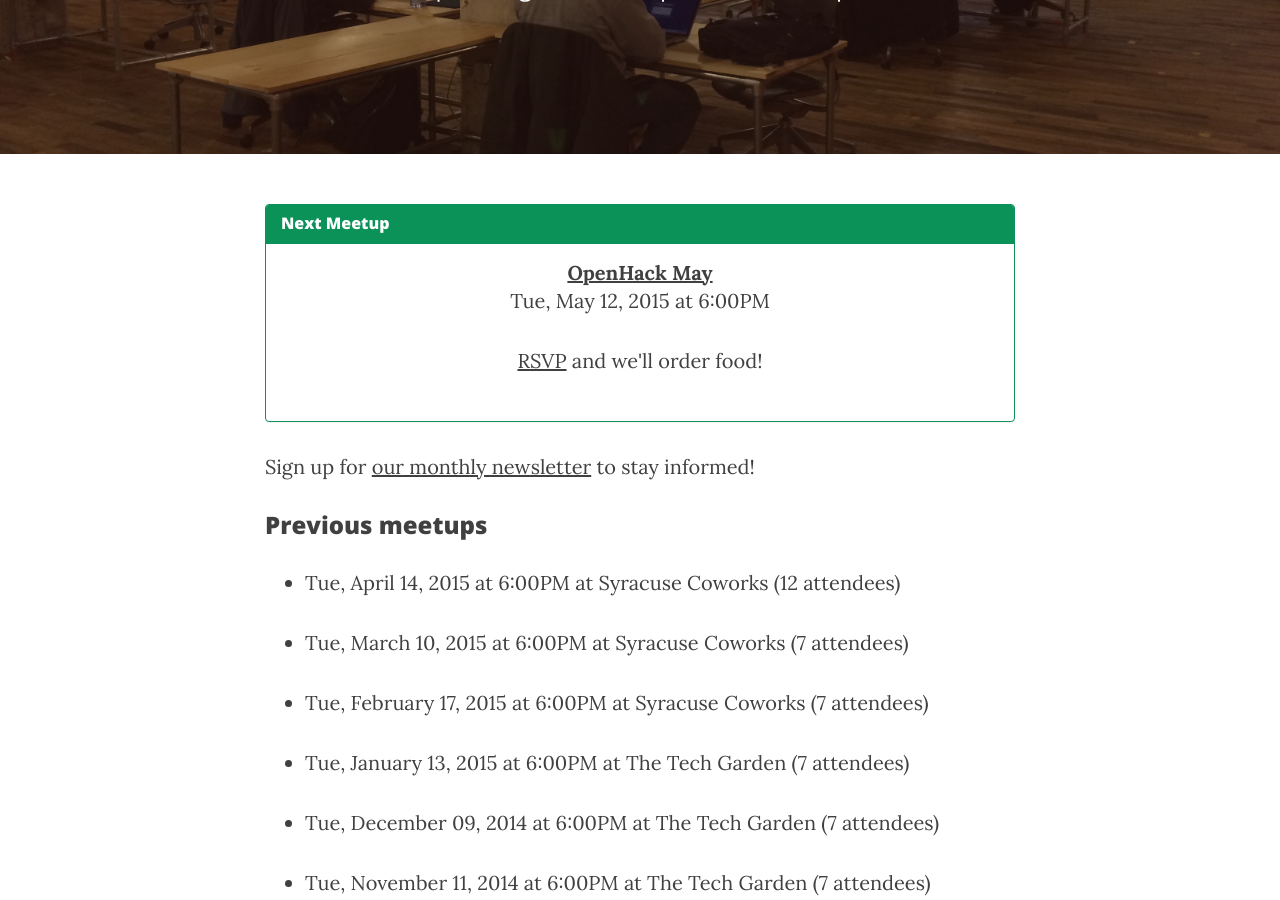
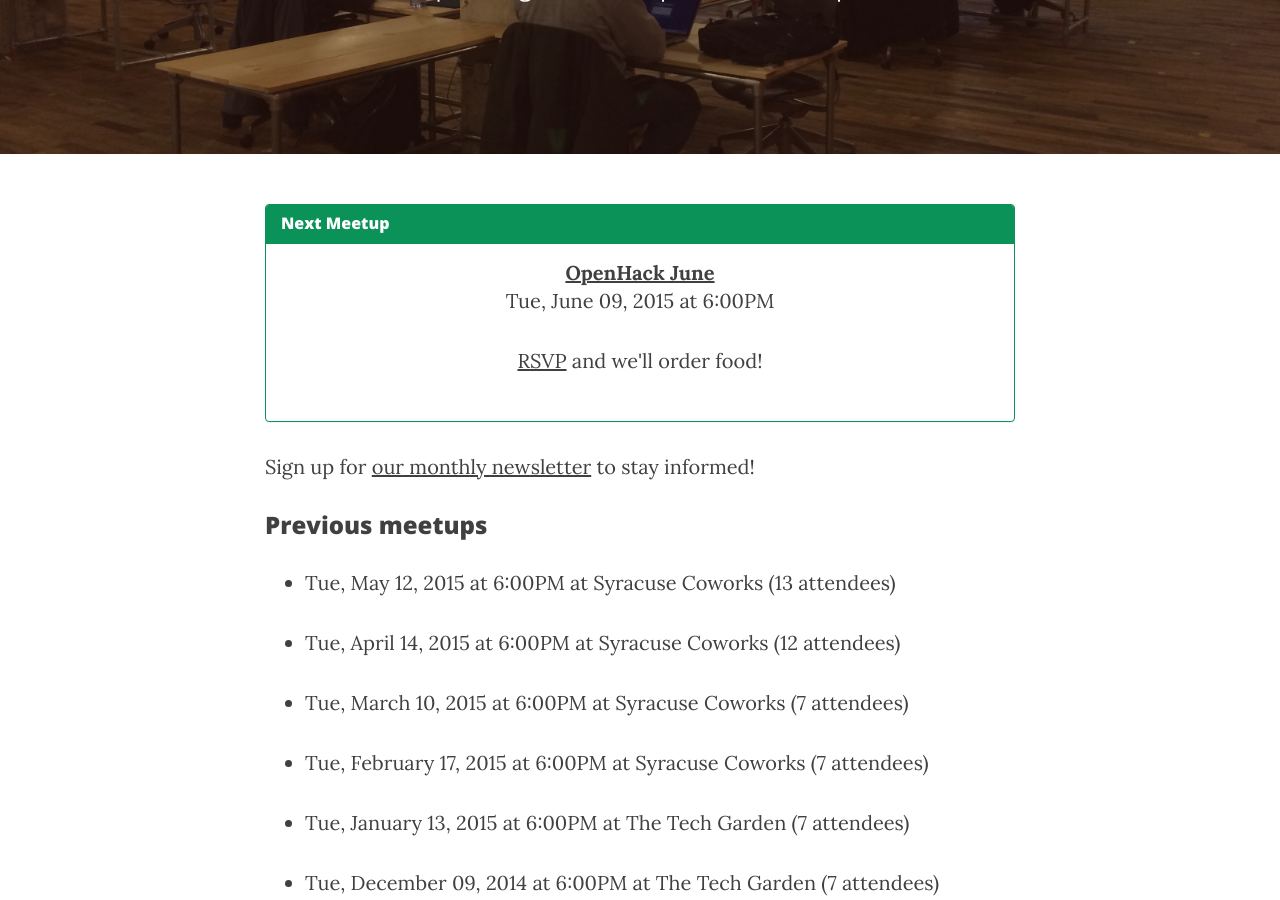
Before and after one commit to syracuseio/openhacksyr.github.io, a Jekyll site: the page built from events.md, in a window 1280 px wide and 900 px high, scrolled down 302 px. Built offline with Jekyll 4.4.1, drawn with Linux system fonts in a browser that asks for light colours; nearby versions of some CDN libraries.

Commit message:
Add June 2015

```diff
--- a/_data/events.yaml
+++ b/_data/events.yaml
@@ -1,8 +1,13 @@
 ---
+- name: OpenHack June
+  date: 09-06-2015 at 6pm
+  location: coworks
+  rsvp_link: http://nextplex.com/syracuse-ny/calendar/events/28187-openhack-june
 - name: OpenHack May
   date: 12-05-2015 at 6pm
   location: coworks
   rsvp_link: http://nextplex.com/syracuse-ny/calendar/events/27822-openhack-may
+  attendees: 13
 - name: OpenHack April
   date: 14-04-2015 at 6pm
   location: coworks
```
